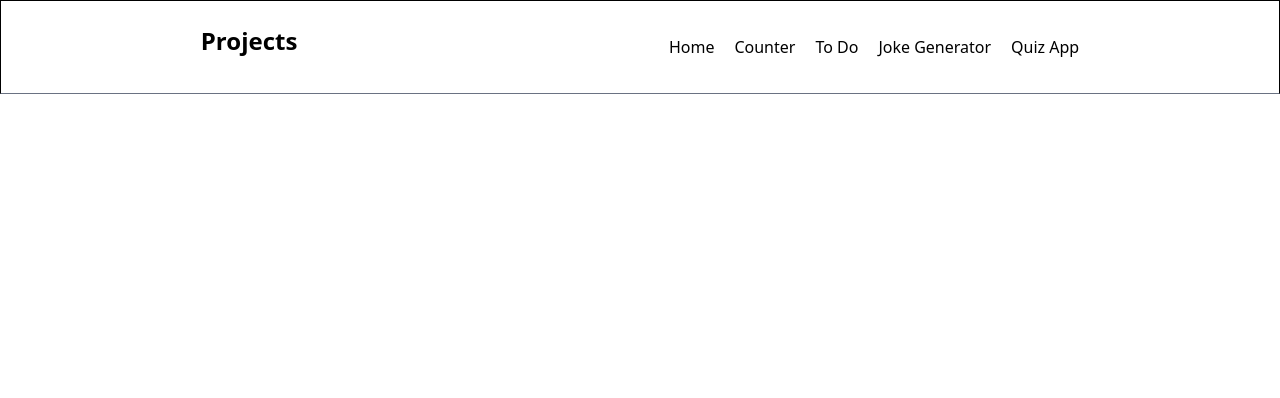
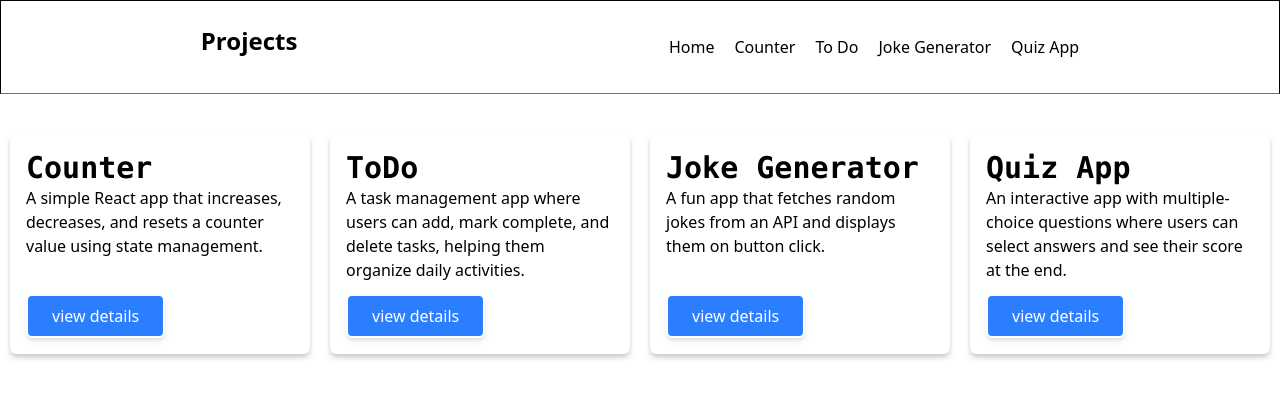
Before and after one commit to paldentitung/Basic-react-project, a React (Vite) app: page /projects in a window 1280 px wide. Shown: the top 398 px of the page. Built offline with nearby package versions, Linux system fonts and the light colour scheme.

Commit message:
show projects done

```diff
--- a/src/App.jsx
+++ b/src/App.jsx
@@ -6,6 +6,8 @@ import JokeGenerator from "./Components/JokeGenerator";
 
 import QuizApp from "./Components/QuizApp";
 import Todo from "./Components/Todo";
+import Projects from "./Components/Projects";
+import ProjectDetailsCard from "./Components/ProjectDetailsCard";
 import { Route, Routes } from "react-router-dom";
 const App = () => {
   return (
@@ -17,6 +19,8 @@ const App = () => {
         <Route path="/joke-generator" element={<JokeGenerator />} />
         <Route path="/quiz-app" element={<QuizApp />} />
         <Route path="/todo" element={<Todo />} />
+        <Route path="/projects" element={<Projects />} />
+        <Route path="/projectsdetails/:id" element={<ProjectDetailsCard />} />
       </Routes>
     </>
   );
--- /dev/null
+++ b/src/Components/Card.jsx
@@ -0,0 +1,22 @@
+import React from "react";
+import Button from "./Button";
+import { Link } from "react-router-dom";
+const Card = ({ id, name, desc }) => {
+  return (
+    <>
+      <div className="h-[220px] w-full max-w-[300px] flex flex-col shadow-md shadow-[rgb(200,200,200)] p-4 space-y-3 rounded-md transition-all duration-200 hover:scale-110 hover:cursor-pointer ">
+        <div className="flex-1">
+          <div className="text-3xl font-bold font-mono">{name}</div>
+          <div>{desc}</div>
+        </div>
+        <div>
+          <Link to={`/projectsdetails/${id}`}>
+            <Button name="view details" />
+          </Link>
+        </div>
+      </div>
+    </>
+  );
+};
+
+export default Card;
--- a/src/Components/Home.jsx
+++ b/src/Components/Home.jsx
@@ -1,23 +1,31 @@
 import React from "react";
-
+import Button from "./Button.jsx";
+import { Link } from "react-router-dom";
 const Home = () => {
   return (
     <>
+      <div className="flex flex-col space-y-4  p-5">
         <div className="text-center my-8">
           <h1 className="text-4xl font-bold">Hi, I'm Palden</h1>
-        <p className="mt-2 text-lg">
+          <p className=" text-lg">
             Welcome to my React mini-project showcase. Explore my Counter, Todo,
             joke generator, and Quiz apps using the Navbar above.
           </p>
         </div>
-      <div className="max-w-3xl mx-auto text-center mt-10">
+        <div className="max-w-3xl mx-auto text-center ">
           <h2 className="text-2xl font-semibold mb-2">About This Site</h2>
           <p>
             This site is a collection of mini React projects I’ve built to
             practice state management, component design, API usage, and user
-          interaction. It’s designed to showcase my skills as I learn full-stack
-          development.
+            interaction. It’s designed to showcase my skills as I learn
+            full-stack development.
           </p>
+        </div>
+        <div className="flex justify-center items-center w-full">
+          <Link to="projects">
+            <Button name="view projects" />
+          </Link>
+        </div>
       </div>
     </>
   );
--- /dev/null
+++ b/src/Components/ProjectDetailsCard.jsx
@@ -0,0 +1,107 @@
+import React from "react";
+import Button from "./Button";
+import { useParams } from "react-router-dom";
+import { Link } from "react-router-dom";
+const ProjectDetailsCard = () => {
+  const projects = [
+    {
+      id: "1",
+      name: "Counter",
+      desc: "A simple app with increment/decrement/reset buttons.",
+      features: ["Increment button", "Decrement button", "Reset button"],
+      techused: ["React", "Tailwind"],
+      image: "/images/counter.png",
+      codeLink: "https://github.com/paldentitung/Basic-react-project",
+      liveDemoLink: "https://react-project-basic-12.netlify.app/Counter",
+    },
+    {
+      id: "2",
+      name: "ToDo",
+      desc: "A task management app to add, mark complete, and delete tasks.",
+      features: ["Add task", "Mark complete", "Delete task"],
+      techused: ["React", "Tailwind"],
+      image: "/images/todo.png",
+      codeLink: "https://github.com/paldentitung/Basic-react-project",
+      liveDemoLink: "https://react-project-basic-12.netlify.app/todo",
+    },
+    {
+      id: "3",
+      name: "Joke Generator",
+      desc: "Fetch random jokes from an API and display them.",
+      features: ["Fetch jokes with async/await", "Random joke refresh"],
+      techused: ["React", "Fetch API", "Tailwind"],
+      image: "/images/joke.png",
+      codeLink: "https://github.com/paldentitung/Basic-react-project",
+      liveDemoLink: "https://react-project-basic-12.netlify.app/joke-generator",
+    },
+    {
+      id: "4",
+      name: "Quiz App",
+      desc: "Interactive multiple-choice quiz app with score tracking.",
+      features: ["MCQ questions", "Score at the end", "Restart quiz"],
+      techused: ["React", "Tailwind"],
+      image: "/images/quiz.png",
+      codeLink: "https://github.com/paldentitung/Basic-react-project",
+      liveDemoLink: "https://react-project-basic-12.netlify.app/quiz-app",
+    },
+  ];
+
+  const { id } = useParams();
+  const project = projects.find((p) => p.id === id);
+  if (!project) {
+    return <p className="text-center mt-10">Project not found!</p>;
+  }
+
+  return (
+    <>
+      <div className="text-[18px] font-mono p-3">
+        <Link to="/projects">
+          <button className=" border-b-2 transition-all duration-150 hover:opacity-70 cursor-pointer">
+            Go back
+          </button>
+        </Link>
+      </div>
+      <div className="flex justify-center items-center h-[70vh] w-full p-3">
+        <div className="flex h-[400px]  flex-col p-3 space-y-4 justify-center items-center shadow-lg shadow-[rgb(200,200,200)] w-full max-w-[400px]  rounded-lg  transition-all duration-200 hover:scale-105 hover:cursor-pointer ">
+          <div className="text-center">
+            <div className="text-2xl font-mono font-bold">{project.name}</div>
+            <div>{project.desc}</div>
+          </div>
+          <div>
+            <ul>
+              {project.features.map((feature, index) => (
+                <li key={index} className="list-disc ml-6">
+                  {feature}
+                </li>
+              ))}
+            </ul>
+          </div>
+          <div className="flex space-x-4">
+            {project.techused.map((tech, index) => (
+              <span key={index} className="py-2 px-4 bg-yellow-100 rounded">
+                {tech}
+              </span>
+            ))}
+          </div>
+          <div>
+            <img src="" alt="" />
+          </div>
+          <div className="flex space-x-3">
+            <button
+              className=" px-6 py-2 shadow-md shadow-[rgb(200,200,200)] rounded-md bg-green-500 text-white transition-all duration-150 hover:scale-105 "
+              onClick={() => window.open(project.codeLink, "_blank")}
+            >
+              Code
+            </button>
+            <Button
+              name="live Demo"
+              onClick={() => window.open(project.liveDemoLink, "_blank")}
+            />
+          </div>
+        </div>
+      </div>
+    </>
+  );
+};
+
+export default ProjectDetailsCard;
--- /dev/null
+++ b/src/Components/Projects.jsx
@@ -0,0 +1,32 @@
+import React from "react";
+import Card from "./Card";
+const Projects = (pros) => {
+  return (
+    <>
+      <div className="flex items-center justify-around flex-wrap  place-items-center w-full h-auto mt-10">
+        <Card
+          id="1"
+          name="Counter"
+          desc="A simple React app that increases, decreases, and resets a counter value using state management."
+        />
+        <Card
+          id="2"
+          name="ToDo"
+          desc="A task management app where users can add, mark complete, and delete tasks, helping them organize daily activities."
+        />
+        <Card
+          id="3"
+          name="Joke Generator"
+          desc="A fun app that fetches random jokes from an API and displays them on button click."
+        />
+        <Card
+          id="4"
+          name="Quiz App "
+          desc="An interactive app with multiple-choice questions where users can select answers and see their score at the end."
+        />
+      </div>
+    </>
+  );
+};
+
+export default Projects;
```
Lines whose indentation alone changed are shown as unchanged.
